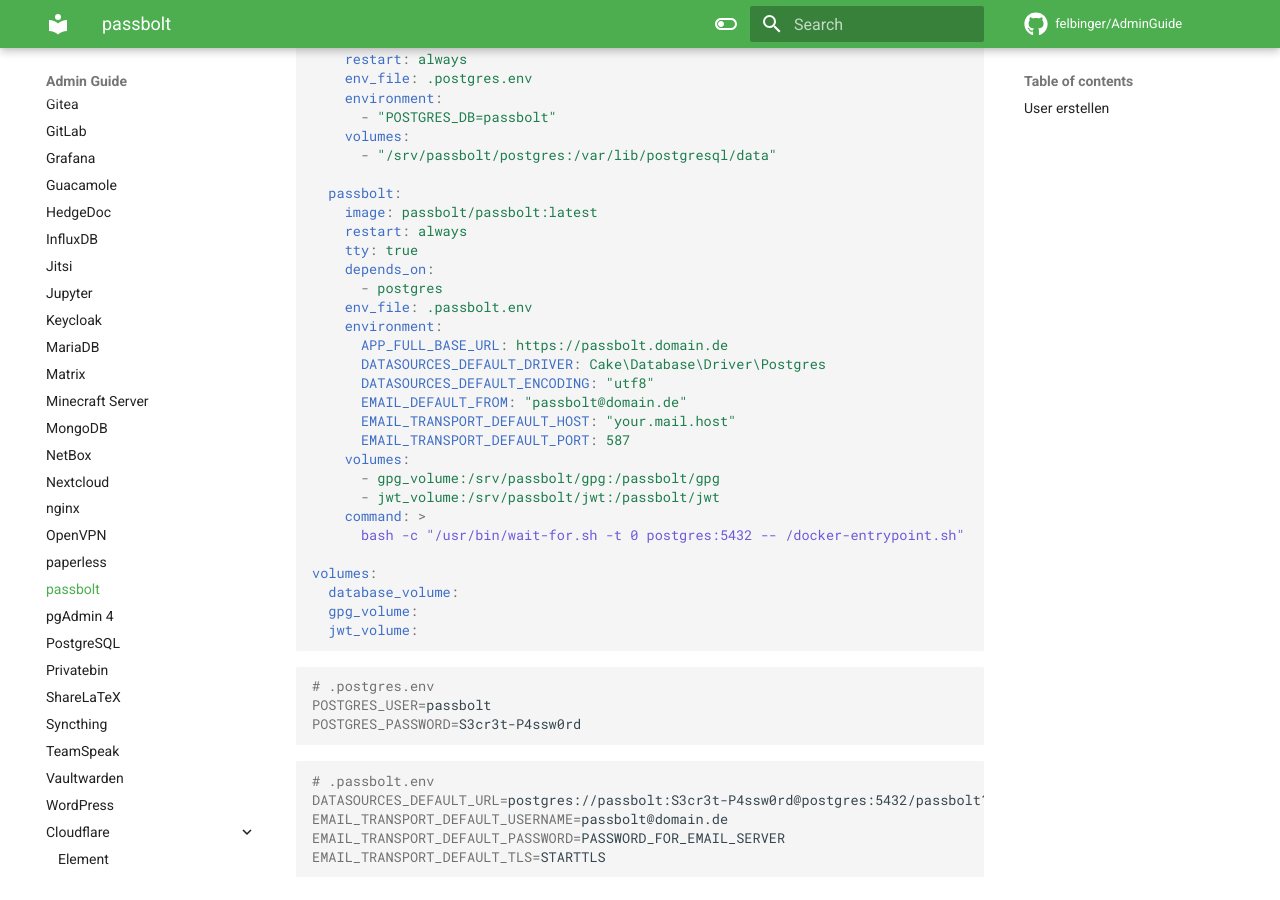
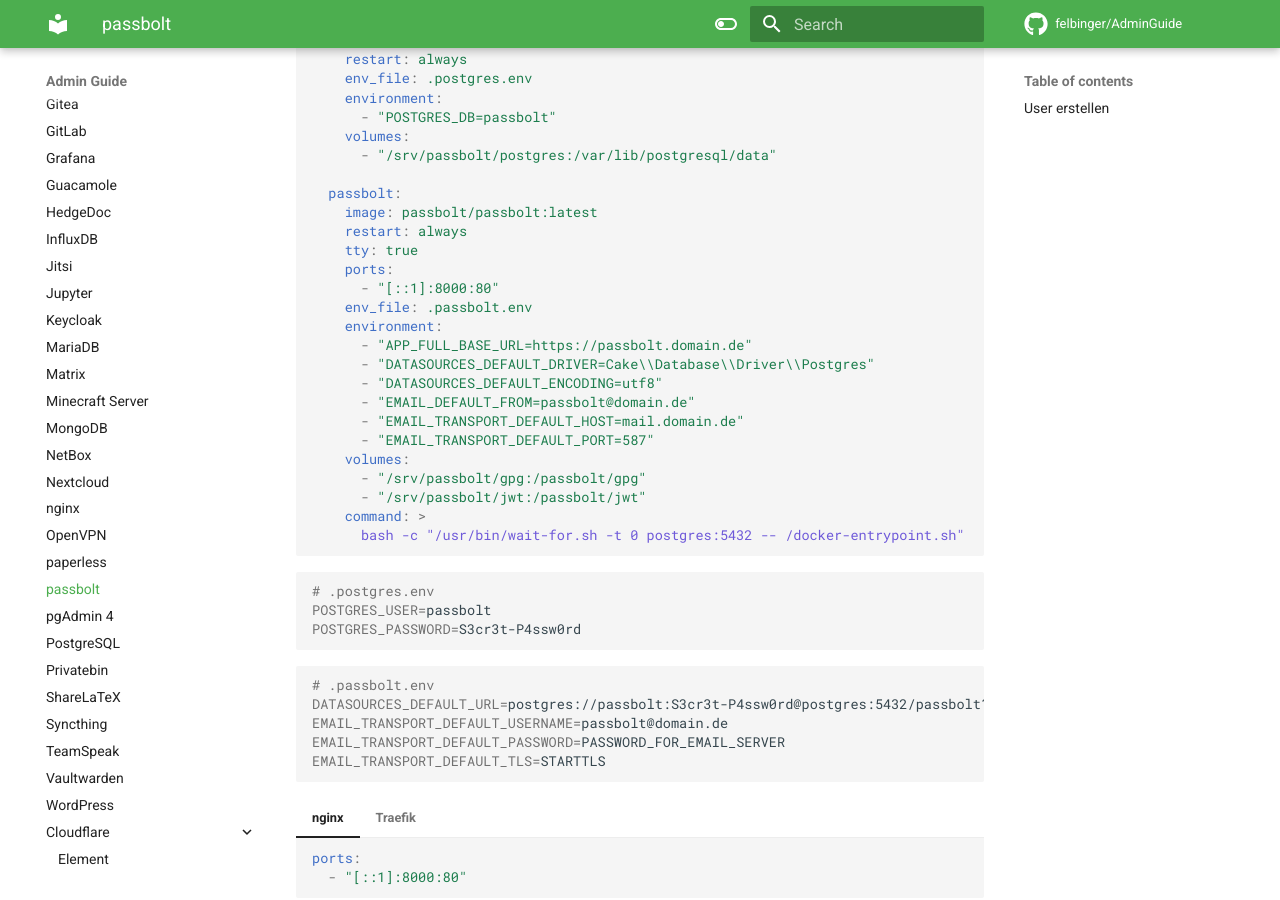
Before and after one commit to felbinger/AdminGuide, an MkDocs documentation site: the page built from docs/services/passbolt.md, in a window 1280 px wide and 900 px high, scrolled down 302 px. Built offline with MkDocs 1.6.1 and Material for MkDocs 9.7.7, drawn with Linux system fonts in a browser that asks for light colours; comment, search, counter and statistics services are not loaded.

Commit message:
improved passbolt

````diff
--- a/docs/services/passbolt.md
+++ b/docs/services/passbolt.md
@@ -20,26 +20,21 @@ services:
     image: passbolt/passbolt:latest
     restart: always
     tty: true
-    depends_on:
-      - postgres
+    ports:
+      - "[::1]:8000:80"
     env_file: .passbolt.env
     environment:
-      APP_FULL_BASE_URL: https://passbolt.domain.de
-      DATASOURCES_DEFAULT_DRIVER: Cake\Database\Driver\Postgres
-      DATASOURCES_DEFAULT_ENCODING: "utf8"
-      EMAIL_DEFAULT_FROM: "passbolt@domain.de"
-      EMAIL_TRANSPORT_DEFAULT_HOST: "your.mail.host"
-      EMAIL_TRANSPORT_DEFAULT_PORT: 587
+      - "APP_FULL_BASE_URL=https://passbolt.domain.de"
+      - "DATASOURCES_DEFAULT_DRIVER=Cake\\Database\\Driver\\Postgres"
+      - "DATASOURCES_DEFAULT_ENCODING=utf8"
+      - "EMAIL_DEFAULT_FROM=passbolt@domain.de"
+      - "EMAIL_TRANSPORT_DEFAULT_HOST=mail.domain.de"
+      - "EMAIL_TRANSPORT_DEFAULT_PORT=587"
     volumes:
-      - gpg_volume:/srv/passbolt/gpg:/passbolt/gpg
-      - jwt_volume:/srv/passbolt/jwt:/passbolt/jwt
+      - "/srv/passbolt/gpg:/passbolt/gpg"
+      - "/srv/passbolt/jwt:/passbolt/jwt"
     command: >
       bash -c "/usr/bin/wait-for.sh -t 0 postgres:5432 -- /docker-entrypoint.sh"
-
-volumes:
-  database_volume:
-  gpg_volume:
-  jwt_volume:
 ```
 
 ```shell
@@ -59,7 +54,7 @@ EMAIL_TRANSPORT_DEFAULT_TLS=STARTTLS
 === "nginx"
     ```yaml
     ports:
-    - "[::1]:8000:80"
+      - "[::1]:8000:80"
     ```
 
     ```nginx
@@ -104,10 +99,10 @@ EMAIL_TRANSPORT_DEFAULT_TLS=STARTTLS
 === "Traefik"
     ```yaml
     labels:
-    - "traefik.enable=true"
-    - "traefik.http.services.srv_paperless.loadbalancer.server.port=8000"
-    - "traefik.http.routers.r_paperless.rule=Host(`paperless.domain.de`)"
-    - "traefik.http.routers.r_paperless.entrypoints=websecure"
+      - "traefik.enable=true"
+      - "traefik.http.services.srv_paperless.loadbalancer.server.port=80"
+      - "traefik.http.routers.r_paperless.rule=Host(`passbolt.domain.de`)"
+      - "traefik.http.routers.r_paperless.entrypoints=websecure"
     ```
 
 ## User erstellen
````
